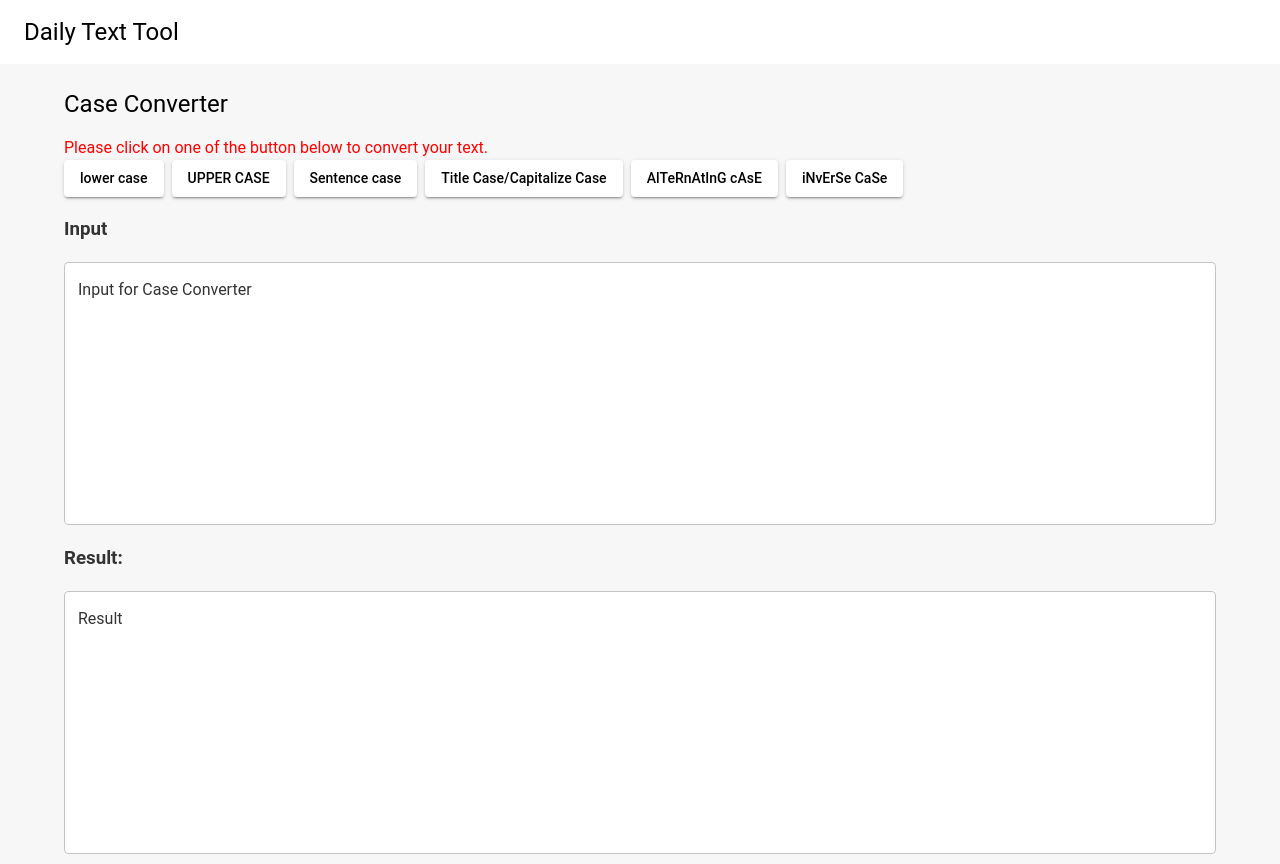
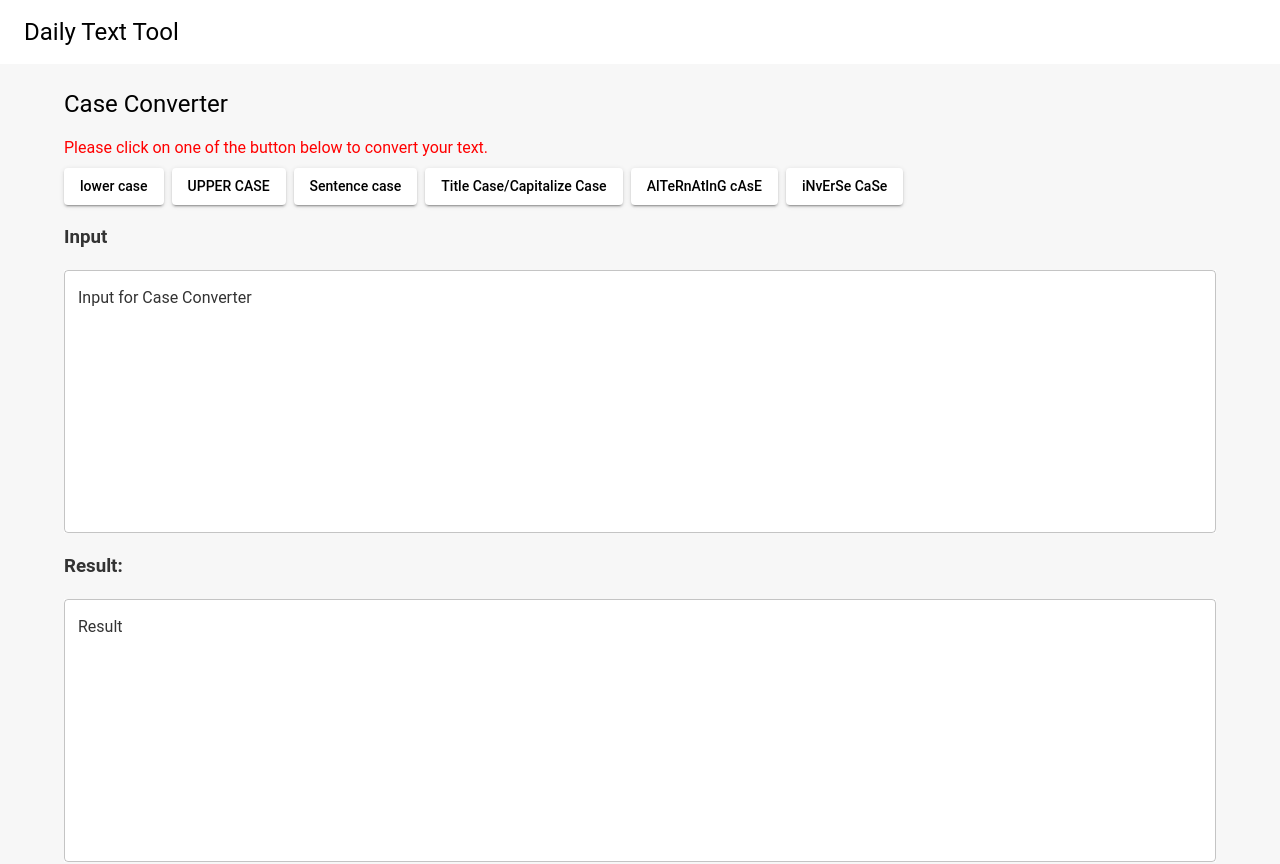
Before and after one commit to aryatsriv/TextUtility, a React (Vite) app in the folder FE/: page / in a window 1280 px wide. Shown: the top 864 px of the page. Built offline with nearby package versions, Linux system fonts and the light colour scheme.

Commit message:
Margin added to button

```diff
--- a/FE/src/features/caseConverter/CaseConverterFunctions.jsx
+++ b/FE/src/features/caseConverter/CaseConverterFunctions.jsx
@@ -18,7 +18,8 @@ const CaseConverterFunctions = ({ buttonsList, onButtonClick, selectedButton })
               textTransform: 'none',
               backgroundColor: isSelected ? theme.palette.background.selected : theme.palette.background.paper,
               color: isSelected ? theme.palette.text.selected : theme.palette.text.primary,
-              mr: 1
+              mr: 1,
+              mt: 1
             }}
           >
             {button[0]}
```
